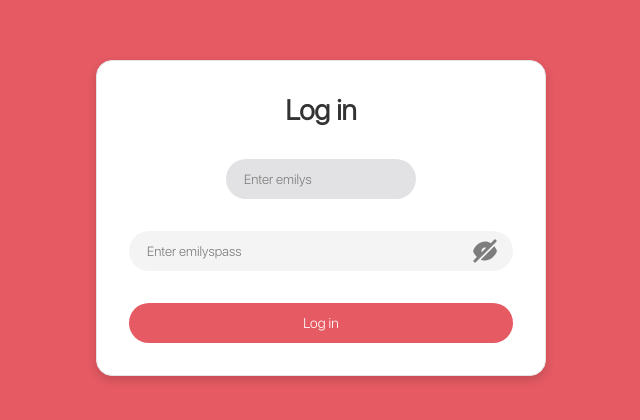
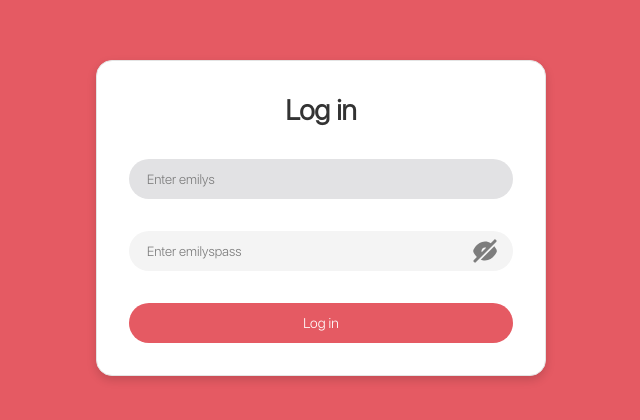
Before and after one commit to Florence100/custom-eCommerce-software-for-small-business, a React app: page /login in a window 1280 px wide. Shown: the part 182-602 px from the top of the page, without its empty margins (319-959 px from the left). Built offline with nearby package versions, Linux system fonts and the light colour scheme.

Commit message:
fix: Fix minor styles issues

```diff
--- a/src/components/layouts/Header/Header.jsx
+++ b/src/components/layouts/Header/Header.jsx
@@ -50,7 +50,6 @@ export function Header () {
                 </div>
 
                 <Coverage
-                    isVisible={isMenuOpen}
                     onClick={() => setIsMenuOpen(prev => !prev)}
                     className={isMenuOpen ? 'isVisible' : ''}
                 />
--- a/src/components/ui/Input/Input.css
+++ b/src/components/ui/Input/Input.css
@@ -1,5 +1,6 @@
 .input-wrapper {
     position: relative;
+    width: 100%;
 }
 
 .input {
--- a/src/features/products/components/ProductList/ProductList.jsx
+++ b/src/features/products/components/ProductList/ProductList.jsx
@@ -1,4 +1,4 @@
-import { useParams, useLocation, useNavigate, useSearchParams } from 'react-router';
+import { useParams, useLocation, useNavigate } from 'react-router';
 import { useGetAllQuery, useGetByCategoryQuery } from '../../services/products';
 import { ProductCard } from '../ProductCard/ProductCard';
 import { Loading, Error } from '@/components/ui';
```
